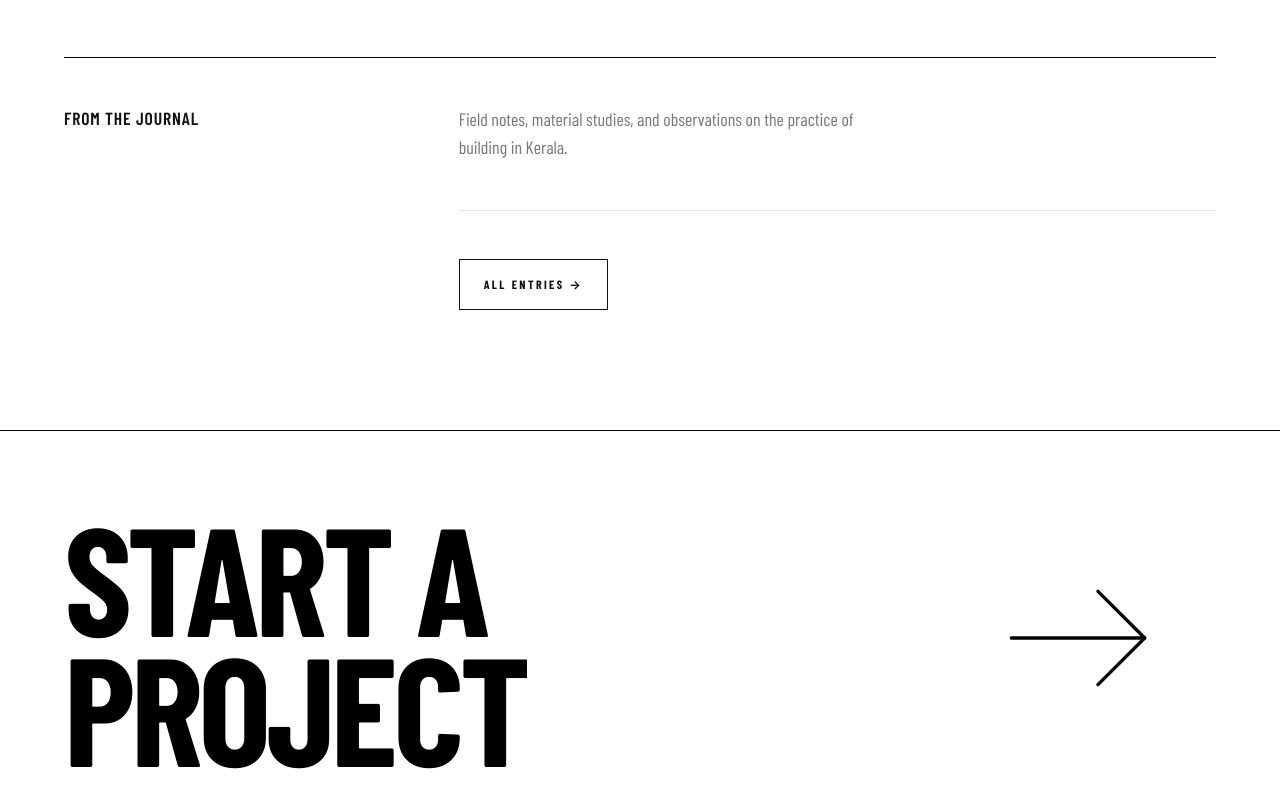
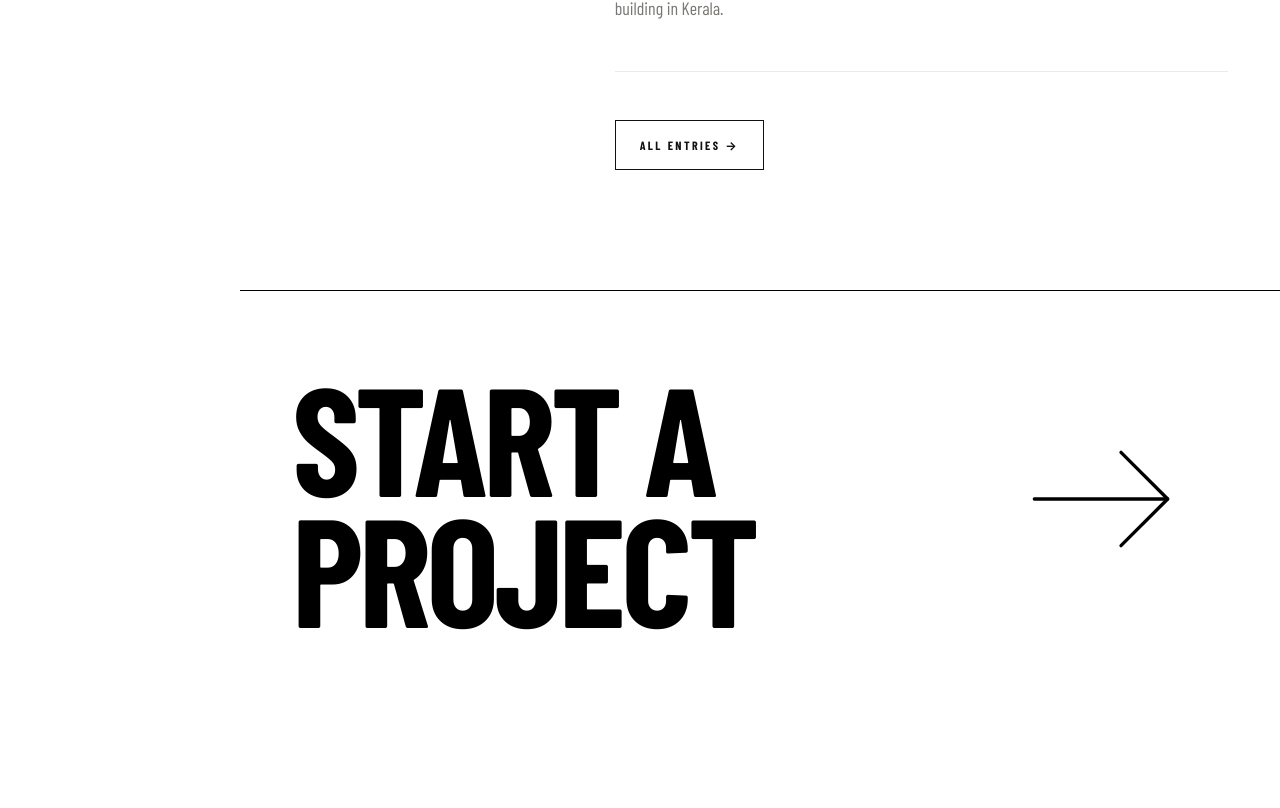
Before and after one commit to Faheem-Musthafa/DadArch, a React (Vite) app: page /about in a window 1280 px wide. Shown: the part 2405-3213 px from the top of the page. After the commit the page ends 3117 px from the top, so only its background shows below. Built offline with nearby package versions, Linux system fonts and the light colour scheme; a web font is replaced by a local one.

Commit message:
feat: implement sidebar layout wrapper and adjust page margins to prevent overlap on desktop

```diff
--- a/src/App.jsx
+++ b/src/App.jsx
@@ -45,11 +45,23 @@ const AnimatedRoutes = () => {
   );
 };
 
+const LayoutWrapper = ({ children }) => {
+  const location = useLocation();
+  const isHome = location.pathname === '/';
+  return (
+    <div className={isHome ? 'main-content main-content--home' : 'main-content'}>
+      {children}
+    </div>
+  );
+};
+
 export default function App() {
   return (
     <Router>
       <Navbar />
-      <AnimatedRoutes />
+      <LayoutWrapper>
+        <AnimatedRoutes />
+      </LayoutWrapper>
     </Router>
   );
 }
--- a/src/components/TypographyHero.jsx
+++ b/src/components/TypographyHero.jsx
@@ -42,7 +42,7 @@ const BUTTON_RESET = {
 };
 
 const sectionStyle = {
-  width: '100vw',
+  width: '100%',
   minHeight: '100vh',
   display: 'flex',
   flexDirection: 'column',
--- a/src/index.css
+++ b/src/index.css
@@ -197,3 +197,16 @@ h3 {
     display: none !important;
   }
 }
+
+/* Layout wrapper to prevent overlap with fixed vertical sidebar navbar on desktop */
+.main-content {
+  width: 100%;
+  min-height: 100vh;
+}
+
+@media (min-width: 769px) {
+  .main-content:not(.main-content--home) {
+    margin-left: 240px;
+    width: calc(100% - 240px);
+  }
+}
--- a/src/pages/About.jsx
+++ b/src/pages/About.jsx
@@ -83,7 +83,7 @@ const About = () => {
         url="/about"
       />
 
-      <div style={{ maxWidth: '1600px', margin: '0 auto', padding: '0 5%' }}>
+      <div style={{ maxWidth: '1600px', margin: isMobile ? '0 auto' : '0', padding: '0 5%' }}>
 
         {/* HERO SECTION */}
         <section className="about-hero" style={{ height: '85vh', display: 'flex', alignItems: 'flex-end', paddingBottom: '10vh' }}>
@@ -279,15 +279,14 @@ const About = () => {
         </section>
 
       </div>
-      {/* MASSIVE FOOTER / CTA */}
       <section style={{ borderTop: '1px solid #000', backgroundColor: '#fff', color: '#000', overflow: 'hidden' }}>
+        <div style={{ maxWidth: '1600px', margin: isMobile ? '0 auto' : '0', padding: '0 5%' }}>
           <motion.a
             href="/contact"
-          style={{ textDecoration: 'none', color: 'inherit', display: 'block', padding: '10vh 5%' }}
+            style={{ textDecoration: 'none', color: 'inherit', display: 'block', padding: '10vh 0' }}
             whileHover="hover"
           >
           <div style={{ display: 'flex', flexDirection: isMobile ? 'column' : 'row', alignItems: isMobile ? 'flex-start' : 'center', justifyContent: 'space-between' }}>
-            <div style={{ overflow: 'hidden' }}>
             <motion.h2
               variants={{ hover: { x: 30 } }}
               transition={{ duration: 0.8, ease: [0.16, 1, 0.3, 1] }}
@@ -295,7 +294,6 @@ const About = () => {
             >
               Start A<br />Project
             </motion.h2>
-            </div>
 
             <motion.div
               variants={{ hover: { x: 30, scale: 1.1 } }}
@@ -310,6 +308,7 @@ const About = () => {
             </motion.div>
           </div>
         </motion.a>
+        </div>
       </section>
     </div>
   );
--- a/src/pages/Blog.jsx
+++ b/src/pages/Blog.jsx
@@ -68,7 +68,7 @@ const Blog = () => {
         url="/blog"
       />
 
-      <div style={{ maxWidth: '1400px', margin: '0 auto', padding: isMobile ? '38vh 5% 10vh' : '25vh 5% 15vh' }}>
+      <div style={{ maxWidth: '1400px', margin: isMobile ? '0 auto' : '0', padding: isMobile ? '38vh 5% 10vh' : '25vh 5% 15vh' }}>
         <section className="blog-hero" style={{ marginBottom: isMobile ? '10vh' : '15vh' }}>
           <span style={{ fontSize: '0.75rem', fontWeight: 700, letterSpacing: '0.3em', textTransform: 'uppercase', color: 'var(--text-secondary)', display: 'block', marginBottom: '2rem' }}>
             Journal
--- a/src/pages/BlogPost.jsx
+++ b/src/pages/BlogPost.jsx
@@ -79,7 +79,7 @@ const BlogPost = () => {
         image={post.cover?.startsWith('http') ? post.cover : `https://dadarchitects.com${post.cover}`}
       />
 
-      <article style={{ maxWidth: '900px', margin: '0 auto', padding: isMobile ? '38vh 5% 15vh' : '22vh 5% 18vh' }}>
+      <article style={{ maxWidth: '900px', margin: isMobile ? '0 auto' : '0', padding: isMobile ? '38vh 5% 15vh' : '22vh 5% 18vh' }}>
         <header className="post-header" style={{ marginBottom: isMobile ? '6vh' : '10vh' }}>
           <Link
             to="/blog"
--- a/src/pages/Contact.jsx
+++ b/src/pages/Contact.jsx
@@ -130,7 +130,7 @@ const Contact = () => {
         url="/contact"
       />
 
-      <div style={{ maxWidth: '1600px', margin: '0 auto', padding: '0 5%', width: '100%', flex: 1, display: 'flex', flexDirection: 'column' }}>
+      <div style={{ maxWidth: '1600px', margin: isMobile ? '0 auto' : '0', padding: '0 5%', width: '100%', flex: 1, display: 'flex', flexDirection: 'column' }}>
 
         {/* HERO SECTION */}
         <section style={{ height: '70vh', display: 'flex', alignItems: 'flex-end', paddingBottom: '10vh' }}>
@@ -282,7 +282,7 @@ const Contact = () => {
       </div>
 
       {/* FOOTER */}
-      <div style={{ maxWidth: '1600px', margin: '0 auto', padding: '0 5%', width: '100%' }}>
+      <div style={{ maxWidth: '1600px', margin: isMobile ? '0 auto' : '0', padding: '0 5%', width: '100%' }}>
         <LineReveal />
         <div style={{
           display: 'flex',
--- a/src/pages/Work.jsx
+++ b/src/pages/Work.jsx
@@ -69,7 +69,7 @@ const Work = () => {
   const selectedProject = projects.find(p => p.id === selectedId);
 
   return (
-    <div ref={rootRef} style={{ backgroundColor: 'var(--bg-primary)', color: 'var(--text-primary)', minHeight: '100vh', width: '100vw', overflowX: 'hidden' }}>
+    <div ref={rootRef} style={{ backgroundColor: 'var(--bg-primary)', color: 'var(--text-primary)', minHeight: '100vh', width: '100%', overflowX: 'hidden' }}>
       <SEO
         title="Works — DAD Architects"
         description="A curated archive of spaces designed with absolute intention."
@@ -84,7 +84,7 @@ const Work = () => {
       <section style={{ padding: '0 5% 35vh' }}>
         <div style={{
           maxWidth: '1600px',
-          margin: '0 auto',
+          margin: isMobile ? '0 auto' : '0',
           display: 'grid',
           gridTemplateColumns: isMobile ? 'repeat(2, 1fr)' : 'repeat(3, 1fr)',
           gridAutoRows: isMobile ? '65vw' : '450px',
```
Lines whose indentation alone changed are shown as unchanged.
